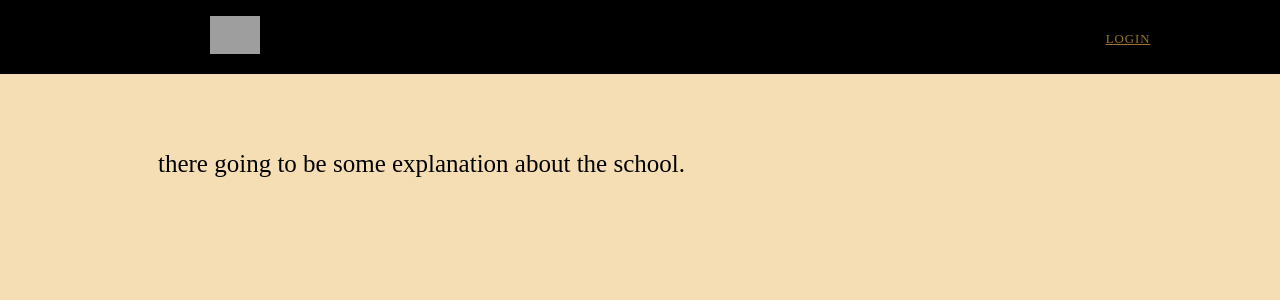
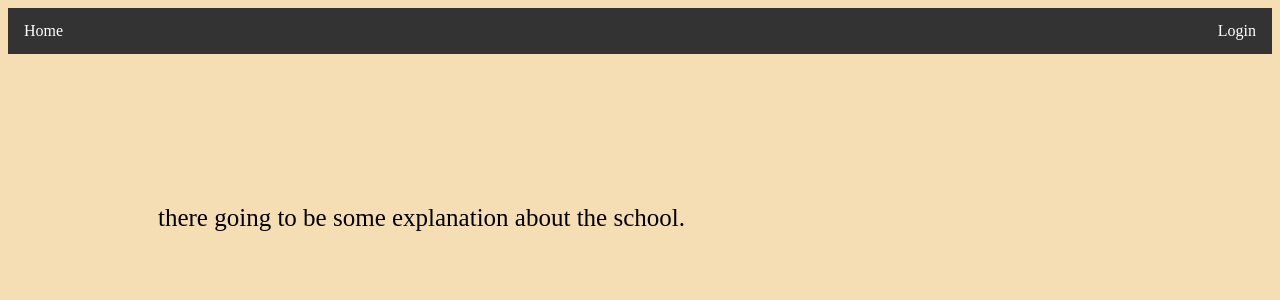
Before and after one commit to victorzele96/BS_PM2021_TEAM_2, a Django app: page / in a window 1280 px wide. Shown: the top 300 px of the page. Run offline with Django 3.2, Linux system fonts and the light colour scheme; grey boxes are pictures that could not be loaded.

Commit message:
update branch

```diff
--- a/StudyBuddy/urls.py
+++ b/StudyBuddy/urls.py
@@ -18,7 +18,7 @@ urlpatterns = [
     path("logout", views.logout_request, name="logout"),
 
     # School
-    path("school/", views.adminHome, name="adminHome"),
+    path("school/", views.schoolHome, name="schoolHome"),
     path("school/register_teacher/", views.register_teacher, name="register_teacher"),
     path("school/register_student/", views.register_student, name="register_student"),
 
--- a/StudyBuddy/views.py
+++ b/StudyBuddy/views.py
@@ -12,8 +12,8 @@ from .forms import *
 def home(request):
     return render(request, '../templates/home.html')
 
-def adminHome(request):
-    return render(request, '../templates/admin/adminHome.html')
+def schoolHome(request):
+    return render(request, '../templates/school/schoolHome.html')
 
 def teacherHome(request):
     return render(request, '../templates/teacher/teacherHome.html')
@@ -38,12 +38,12 @@ def register_teacher(request):
                 messages.error(request, f"{msg}: {form.error_messages[msg]}")
 
             return render(request=request,
-                          template_name="admin/register.html",
+                          template_name="school/register.html",
                           context={"form":form})
 
     form = TeacherUserForm
     return render(request = request,
-                  template_name="admin/register.html",
+                  template_name="school/register.html",
                   context={"form":form})
 
 
@@ -62,12 +62,12 @@ def register_student(request):
                 messages.error(request, f"{msg}: {form.error_messages[msg]}")
 
             return render(request = request,
-                          template_name="admin/register.html",
+                          template_name="school/register.html",
                           context={"form":form})
 
     form = TeacherUserForm
     return render(request = request,
-                  template_name="admin/register.html",
+                  template_name="school/register.html",
                   context={"form":form})
 
 
--- a/static/styles/home.css
+++ b/static/styles/home.css
@@ -1,11 +1,5 @@
 body {
-    background-color: wheat;
-    background-size: cover;
-    padding: 0px;
-    font-family: poppins;
-    height: 100%;
-    width: 100%;
-    margin-top: 90px;
+
 }
 
 .container-main{
--- a/static/styles/navbase.css
+++ b/static/styles/navbase.css
@@ -1,55 +1,73 @@
-body{
+body {
     background-color: wheat;
     background-size: cover;
-    padding: 0px;
-    font-family: poppins;
-    height: 100%;
-    width: 100%;
-    margin-top: 90px;
+}
+
+ul {
+  list-style-type: none;
+  margin: 0;
+  padding: 0;
+  overflow: hidden;
+  background-color: #333;
+}
+
+li {
+  float: left;
+}
+
+li a, .dropbtn {
+  display: inline-block;
+  color: white;
+  text-align: center;
+  padding: 14px 16px;
+  text-decoration: none;
+}
+
+li a:hover, .dropdown:hover .dropbtn {
+  background-color: red;
+}
+
+li.dropdown {
+  display: inline-block;
+}
+
+.dropdown-content {
+  display: none;
+  position: absolute;
+  background-color: #f9f9f9;
+  min-width: 160px;
+  box-shadow: 0px 8px 16px 0px rgba(0,0,0,0.2);
+  z-index: 1;
+}
+
+.dropdown-content a {
+  color: black;
+  padding: 12px 16px;
+  text-decoration: none;
+  display: block;
+  text-align: left;
+}
+
+.dropdown-content a:hover {background-color: #f1f1f1;}
+
+.dropdown:hover .dropdown-content {
+  display: block;
+}
+
+.current-user {
+    margin-right: 5px;
+    margin-left: 15px;
+    color: lightblue;
+}
+
+.current-user .welcome {
+    color: #f1f1f1;
 }
 
 nav {
-    display: flex;
-    justify-content: space-around;
-    align-items: center;
-    width:100%;
-    border:1px solid rgba(0, 0, 0, 0.04);
-    background-color: #000000;
-    position: fixed;
-    left: 0;
-    top: 0;
-    z-index: 100;
+    display: inline;
 }
 
-nav .menu {
-    display: flex;
-}
-
-nav .menu li a{
-    height: 40px;
-    line-height: 45px;
-
-    margin: 0px;
-    padding: 0px 22px;
-    display: flex;
-    font-size: 0.8rem;
-    text-transform: uppercase;
-    font-weight: 500;
-    color: #98732e;
-    letter-spacing: 1px;
-    display: block;
-    float: left;
-    white-space: pre;
-}
-
-nav .menu p{
-    margin-right: 500px;
-    color: wheat;
+.login-logout-btn-container {
     float: right;
 }
-
-nav #logo{
-    margin-left: 500px;
-    height: 50px;
-    width: 50px;
-}
--- a/templates/navbase.html
+++ b/templates/navbase.html
@@ -3,38 +3,48 @@
 <html lang="en">
 <head>
     <meta charset="UTF-8">
-    <link type="text/css" href="{% static 'styles/navbase.css' %}" rel="stylesheet">
-    <title>StudyBuddy</title>
+    <link type="text/css" href="{% static 'styles/navBase.css' %}" rel="stylesheet">
+    <title>Title</title>
 </head>
 <body>
+
 <nav>
+    <ul>
         {% if user.is_authenticated %}
+            <li class="current-user"><p><b class="welcome">Welcome: </b><b>{{user.username|title}}</b></p></li>
             {% if user.is_superuser %}
-                    <a href="{% url 'adminHome' %}" class="logo"><img src="{%  static '/image/logo.png' %}" ></a>
+                <li><a href="{% url 'schoolHome' %}" class="home-btn">Home</a></li>
             {% else %}
                 {% if user.is_staff %}
-                        <a href="{% url 'teacherHome' %}" class="logo"><img src="{%  static '/image/logo.png' %}"  style="width:10%; margin-left: 100px"></a>
+                    <li><a href="{% url 'teacherHome' %}" class="home-btn">Home</a></li>
                 {% else %}
-                        <a href="{% url 'studentHome' %}" class="logo"><img src="{%  static '/image/logo.png' %}"  style="width:10%; margin-left: 100px"></a>
+                    <li><a href="{% url 'studentHome' %}" class="home-btn">Home</a></li>
                 {% endif %}
             {% endif %}
         {% else %}
-                <a href="{% url 'home' %}" class="logo"><img src="{%  static '/image/logo.png' %}"  style="width:10%; margin-left: 100px"></a>
+            <li><a href="{% url 'home' %}" class="home-btn">Home</a></li>
         {% endif %}
 
-            <p><b>{{user.username|title}}</b></p>
-
-        <ul class="menu">
         {% if user.is_superuser %}
-                    <li><a type="submit" href="{% url 'register_teacher' %}">Register Teacher</a> </li>
-                    <li><a type="submit" href="{% url 'register_student' %}">Register Student</a> </li>
+            <li class="dropdown">
+                <a href="javascript:void(0)" class="dropbtn">Register</a>
+                <div class="dropdown-content">
+                    <a type="submit" href="{% url 'register_teacher' %}">Teacher</a>
+                    <a type="submit" href="{% url 'register_student' %}">Student</a>
+                </div>
+            </li>
         {% endif %}
         {% if not user.is_authenticated %}
-                   <li> <a type="submit" href="{% url 'login' %}">Login</a> </li>
+            <div class="login-logout-btn-container">
+                <li> <a type="submit" class="login-btn" href="{% url 'login' %}">Login</a> </li>
+            </div>
         {% else %}
-                  <li>  <a type="submit" href="{% url 'logout' %}">Logout</a> </li>
+            <div class="login-logout-btn-container">
+                <li>  <a type="submit" class="logout-btn" href="{% url 'logout' %}">Logout</a> </li>
+            </div>
         {% endif %}
     </ul>
 </nav>
+
 </body>
 </html>
```
Also changed, not shown: static/styles/adminStyles/adminHome.css (deleted, +0 -8 lines), templates/admin/adminHome.html (deleted, +0 -20 lines), templates/admin/register.html (deleted, +0 -10 lines), db.sqlite3. Lines whose indentation alone changed are shown as unchanged.
